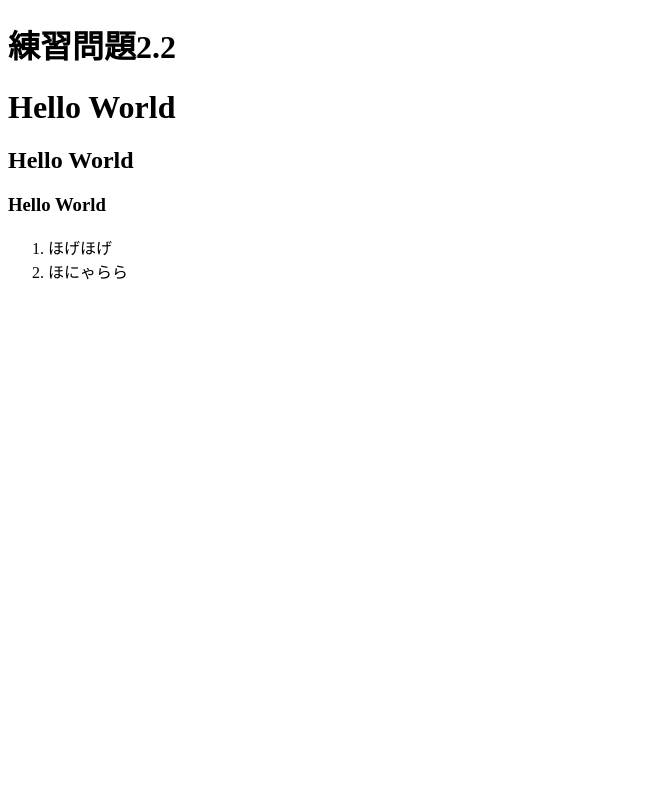
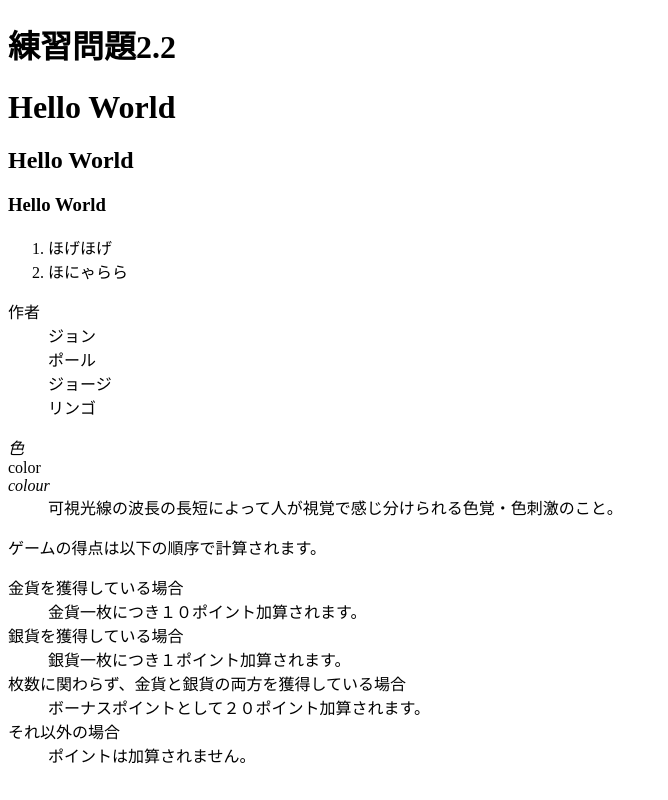
Before and after one commit to ueshimachihiro/web2024-1, a plain HTML site: page index.html in a window 1280 px wide. Shown: the whole page, without its empty margins (0-668 px from the left). Drawn offline with Linux system fonts and the light colour scheme.

Commit message:
Update index.html

```diff
--- a/index.html
+++ b/index.html
@@ -30,6 +30,54 @@
 
   </ol>
 
+<dl>
+
+<dt>作者</dt>
+
+<dd>ジョン</dd>
+
+<dd>ポール</dd>
+
+<dd>ジョージ</dd>
+
+<dd>リンゴ</dd>
+
+</dl>
+
+<dl>
+
+<dt lang="ja"><dfn>色</dfn></dt>
+
+<dt lang="en-US"><drn>color</drn></dt>
+
+<dt lang="en-GB"><dfn>colour</dfn></dt>
+
+<dd>可視光線の波長の長短によって人が視覚で感じ分けられる色覚・色刺激のこと。</dd>
+
+</dl>
+
+<p>ゲームの得点は以下の順序で計算されます。</p>
+
+<dl>
+
+<dt>金貨を獲得している場合</dt>
+
+<dd>金貨一枚につき１０ポイント加算されます。</dd>
+
+<dt>銀貨を獲得している場合</dt>
+
+<dd>銀貨一枚につき１ポイント加算されます。</dd>
+
+<dt>枚数に関わらず、金貨と銀貨の両方を獲得している場合</dt>
+
+<dd>ボーナスポイントとして２０ポイント加算されます。</dd>
+
+<dt>それ以外の場合</dt>
+
+<dd>ポイントは加算されません。</dd>
+
+</dl>
+
 </body>
 
 </html>
```
